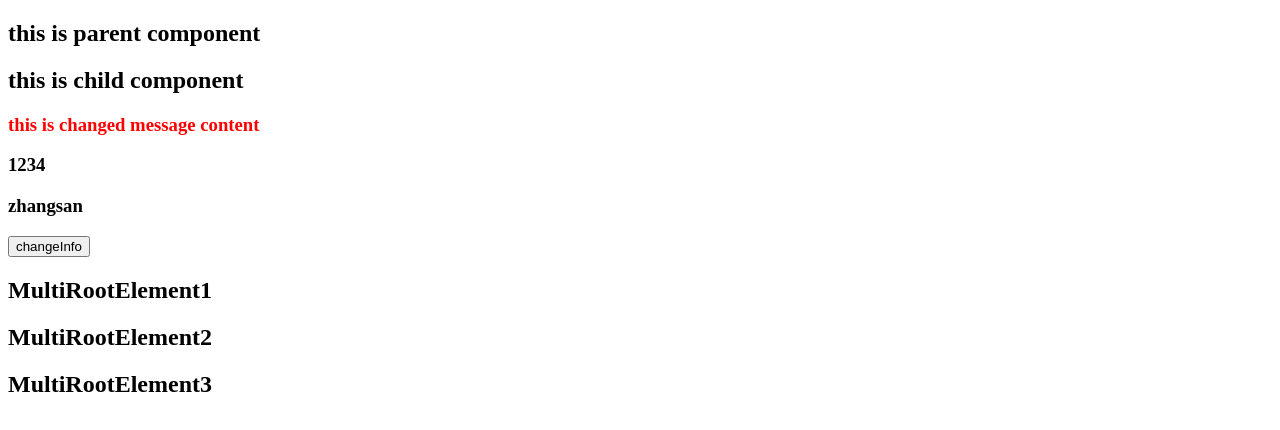
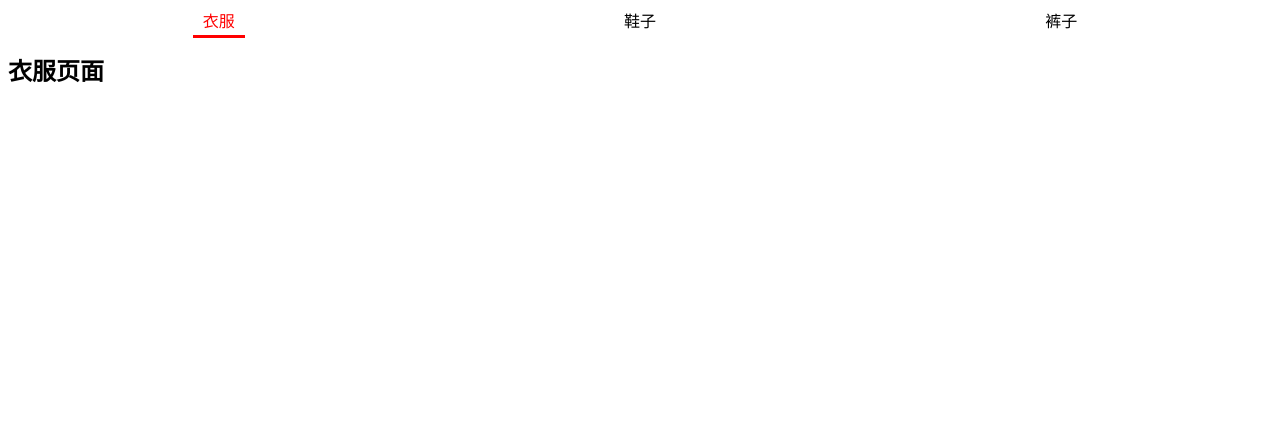
Before and after one commit to pangxueming/learnVue3, a Vue app in the folder 03.learn_component/: page / in a window 1280 px wide. Shown: the top 430 px of the page. Built offline with nearby package versions, Linux system fonts and the light colour scheme.

Commit message:
父子组件通讯案例练习

```diff
--- /dev/null
+++ b/03.learn_component/src/05.商品页面切换/App.vue
@@ -0,0 +1,30 @@
+<template>
+  <div>
+    <tab-control :headers="headers" @title-click="titleClick" />
+    <h2>{{ contents[currentIndex] }}</h2>
+  </div>
+</template>
+
+<script>
+import TabControl from "./TabControl.vue";
+
+export default {
+  components: {
+    TabControl,
+  },
+
+  data() {
+    return {
+      currentIndex: 0,
+      headers: ["衣服", "鞋子", "裤子"],
+      contents: ["衣服页面", "鞋子页面", "裤子页面"],
+    };
+  },
+
+  methods: {
+    titleClick(index) {
+      this.currentIndex = index;
+    },
+  },
+};
+</script>
--- /dev/null
+++ b/03.learn_component/src/05.商品页面切换/TabControl.vue
@@ -0,0 +1,60 @@
+<template>
+  <div class="tab-control">
+    <div
+      v-for="(header, index) in headers"
+      :key="header"
+      @click="handleClickItem(index)"
+      class="tab-control-item"
+      :class="{active: currentIndex === index}"
+    >
+      <span>{{ header }}</span>
+    </div>
+  </div>
+</template>
+
+<script>
+export default {
+  emits: ['titleClick'],
+  props: {
+    headers: {
+      type: Array,
+      default() {
+        return [];
+      },
+    },
+  },
+
+  data() {
+    return {
+      currentIndex: 0,
+    };
+  },
+
+  methods: {
+    handleClickItem (index) {
+      this.currentIndex = index;
+      this.$emit('titleClick', index);
+    }
+  }
+};
+</script>
+
+<style scoped>
+.tab-control {
+  display: flex;
+}
+
+.tab-control-item {
+  flex: 1;
+  text-align: center;
+}
+
+.tab-control-item.active {
+  color: red;
+}
+
+.tab-control-item.active span {
+  border-bottom: 3px solid red;
+  padding: 5px 10px;
+}
+</style>
--- a/03.learn_component/src/main.js
+++ b/03.learn_component/src/main.js
@@ -1,4 +1,5 @@
 import { createApp } from 'vue'
-import App from './03.父组件传递子组件/App.vue'
+import './style/index.css'
+import App from './05.商品页面切换/App.vue'
 
 createApp(App).mount('#app')
--- /dev/null
+++ b/03.learn_component/src/style/index.css
@@ -0,0 +1 @@
+@import url('./normal.css');
--- /dev/null
+++ b/03.learn_component/src/style/normal.css
@@ -0,0 +1,3 @@
+.mr-10 {
+  margin-right: 10px;
+}
```
